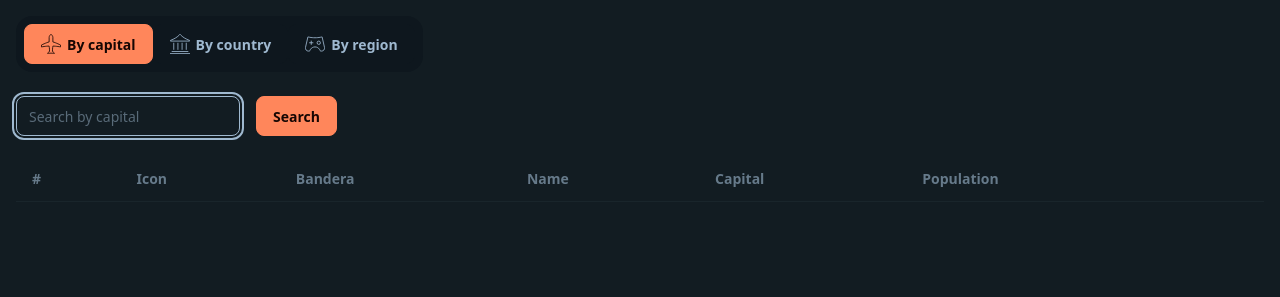
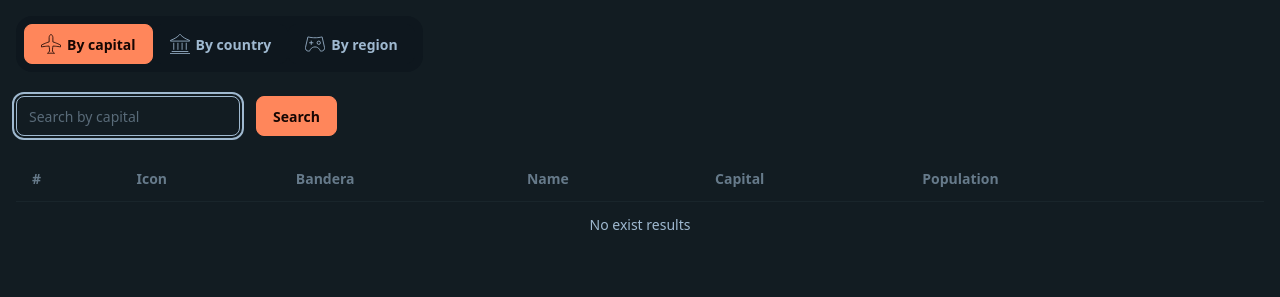
Before and after one commit to eliesser/angular-curso-2025-country-app, an Angular app: page /country/by-capital in a window 1280 px wide. Shown: the top 297 px of the page. Built offline with nearby package versions, Linux system fonts and the light colour scheme.

Commit message:
enhance country list component; add error handling and loading states for improved user experience

```diff
--- a/src/app/country/components/country-list/country-list.component.html
+++ b/src/app/country/components/country-list/country-list.component.html
@@ -34,6 +34,22 @@
           >
         </td>
       </tr>
+      } @if (errorMessage()) {
+      <tr>
+        <td colspan="8" class="text-center">{{ errorMessage() }}</td>
+      </tr>
+      }
+      <!-- -->
+      @if (isEmpty() && !isLoading()) {
+      <tr>
+        <td colspan="8" class="text-center">No exist results</td>
+      </tr>
+      }
+      <!-- -->
+      @if (isLoading()) {
+      <tr>
+        <td colspan="8" class="text-center">Search countries</td>
+      </tr>
       }
     </tbody>
   </table>
--- a/src/app/country/components/country-list/country-list.component.ts
+++ b/src/app/country/components/country-list/country-list.component.ts
@@ -10,4 +10,7 @@
 })
 export class CountryListComponent {
   countries = input<Country[]>();
+  errorMessage = input<string | unknown | null>('');
+  isLoading = input<boolean>(false);
+  isEmpty = input<boolean>(false);
 }
--- a/src/app/country/pages/by-capital-page/by-capital-page.component.html
+++ b/src/app/country/pages/by-capital-page/by-capital-page.component.html
@@ -4,8 +4,9 @@
   btnLabel="Search"
 />
 
-@if (countryResource.error()) {
-<h3>{{ countryResource.error() }}</h3>
-} @if(countryResource.hasValue()) {
-<country-list [countries]="countryResource.value()!" />
-}
+<country-list
+  [countries]="countryResource.value() ?? []"
+  [errorMessage]="countryResource.error()"
+  [isEmpty]="countryResource.value()?.length === 0"
+  [isLoading]="countryResource.isLoading()"
+/>
--- a/src/app/country/pages/by-country-page/by-country-page.component.html
+++ b/src/app/country/pages/by-country-page/by-country-page.component.html
@@ -4,8 +4,9 @@
   btnLabel="Search"
 />
 
-@if (countryResource.error()) {
-<h3>{{ countryResource.error() }}</h3>
-} @if(countryResource.hasValue()) {
-<country-list [countries]="countryResource.value()!" />
-}
+<country-list
+  [countries]="countryResource.value() ?? []"
+  [errorMessage]="countryResource.error()"
+  [isEmpty]="countryResource.value()?.length === 0"
+  [isLoading]="countryResource.isLoading()"
+/>
```
